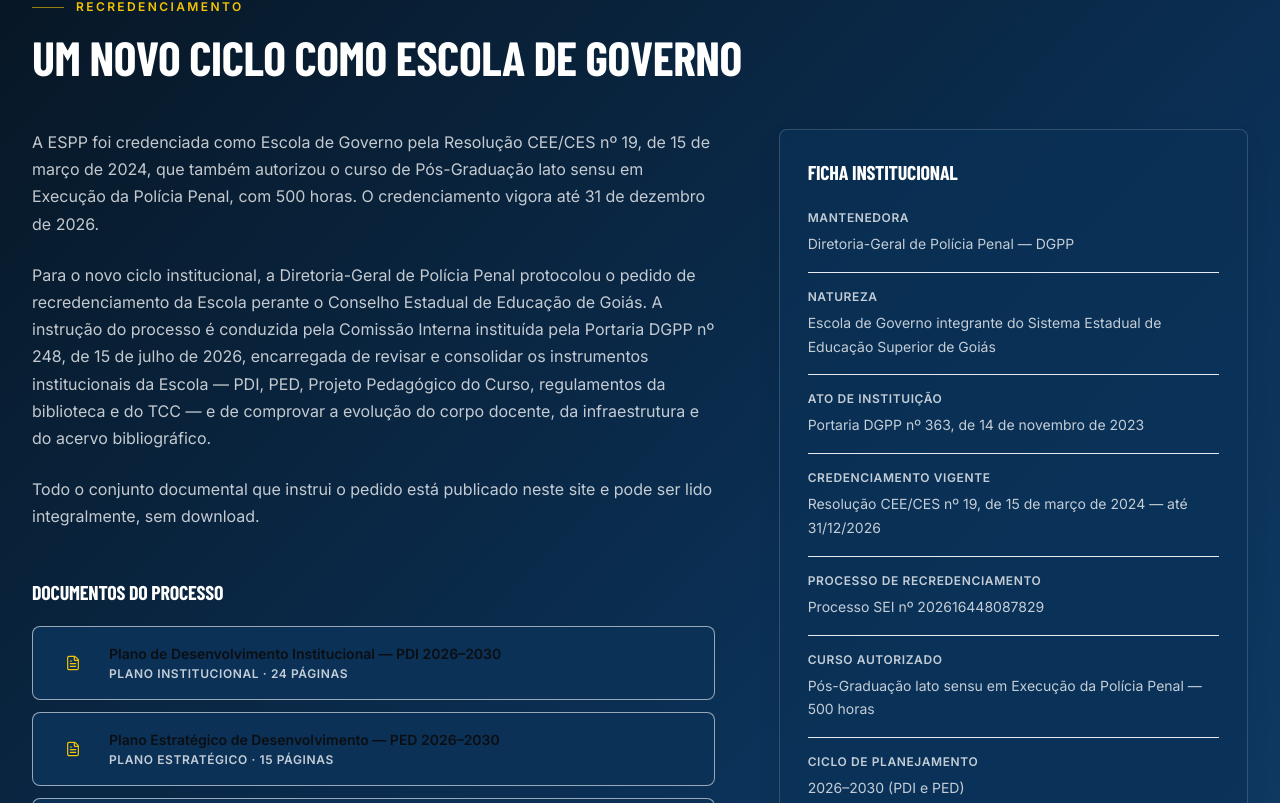
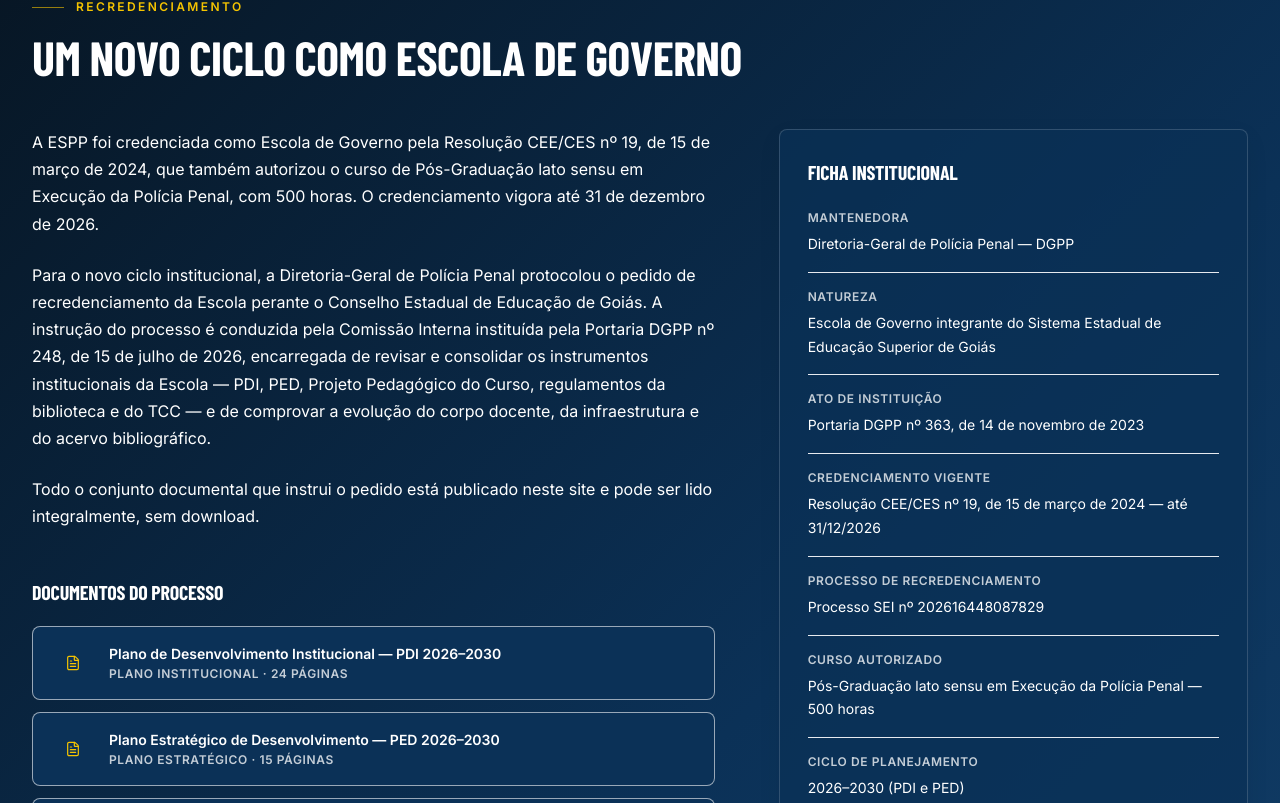
Before and after one commit to jhfmiguel/ppgo-espp-site, a Next.js app in the folder app/: page /institucional in a window 1280 px wide. Shown: the part 1437-2240 px from the top of the page. Built offline with nearby package versions, Linux system fonts and the light colour scheme.

Commit message:
Corrige textos escuros sobre fundos em degradê

```diff
--- a/app/app/globals.css
+++ b/app/app/globals.css
@@ -1057,3 +1057,10 @@ main#conteudo > section.areas-escola {
   border-color: rgb(255 255 255 / .58);
   color: #fff;
 }
+
+
+/* Em todos os blocos com degradê escuro, nenhum texto permanece preto/escuro. */
+.site-public-inner > :where(section, article):not(.espp-hero):not(.areas-escola):nth-of-type(4n + 2) :where(.text-ink-950,.text-ink-900,.text-ink-850,.text-ink-800,.text-ink-700,.text-black),
+.site-public-inner > :where(section, article):not(.espp-hero):not(.areas-escola):nth-of-type(4n) :where(.text-ink-950,.text-ink-900,.text-ink-850,.text-ink-800,.text-ink-700,.text-black) {
+  color: #fff;
+}
```
